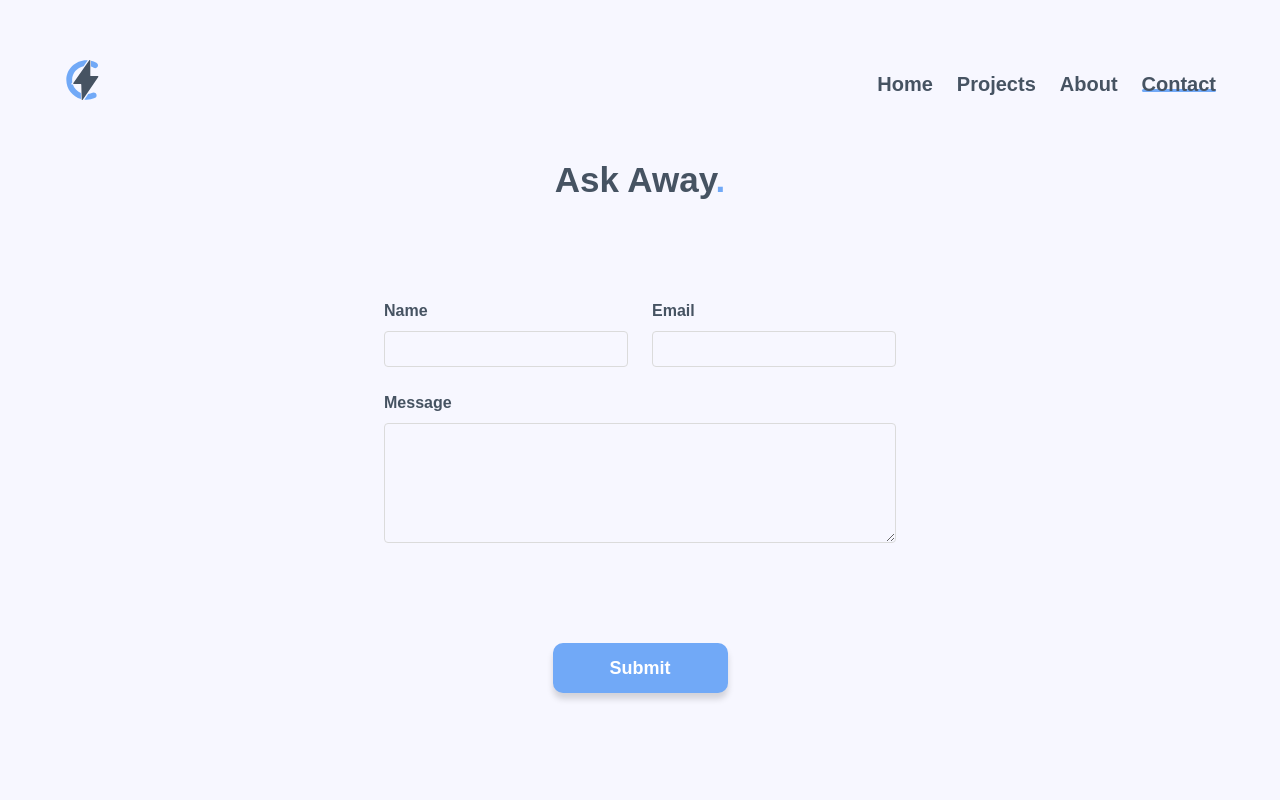
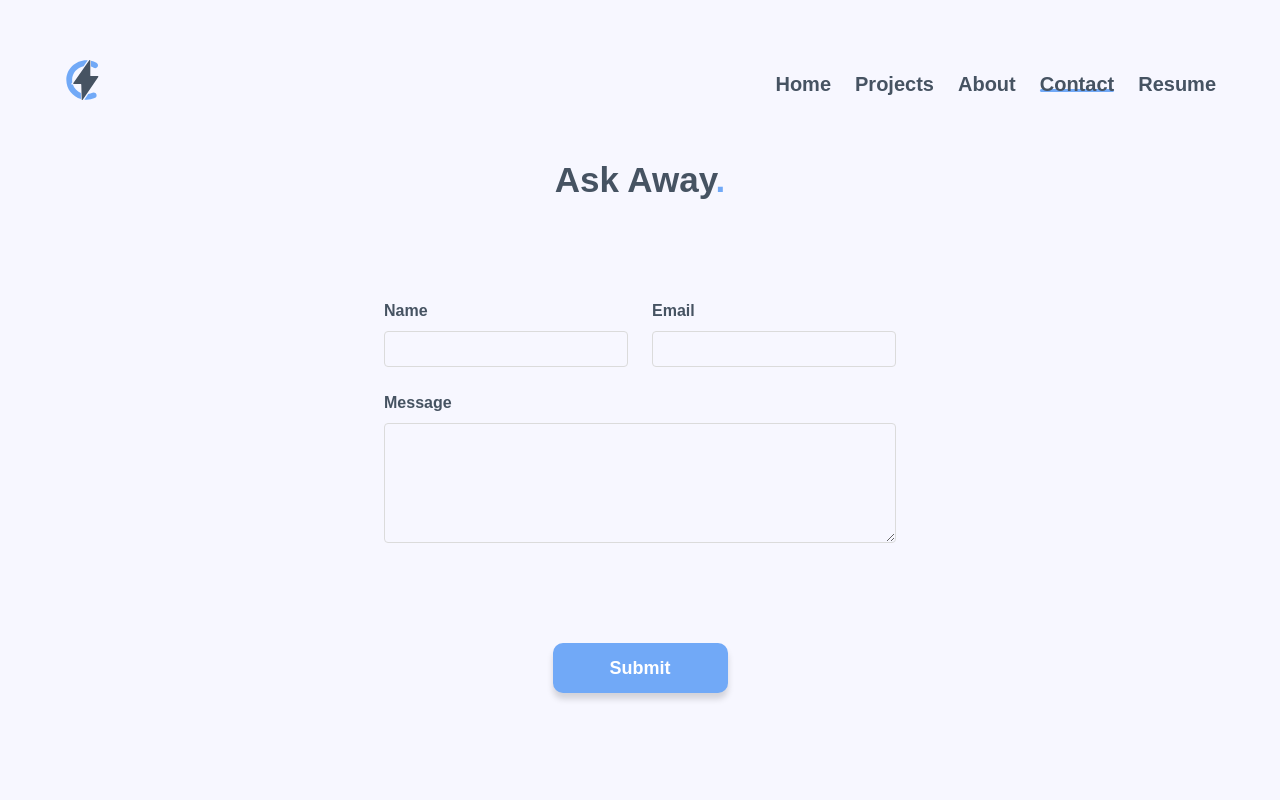
Before and after one commit to Atomator/portfolio, a Vue app: page /#/contact in a window 1280 px wide. Shown: the top 800 px of the page. Built offline with nearby package versions, Linux system fonts and the light colour scheme.

Commit message:
Added resume page

```diff
--- a/src/components/Navbar.vue
+++ b/src/components/Navbar.vue
@@ -41,6 +41,7 @@
         'Projects': '/projects',
         'About': '/about',
         'Contact': '/contact',
+        'Resume': '/resume'
       }
     }
   },
--- /dev/null
+++ b/src/pages/Resume.vue
@@ -0,0 +1,14 @@
+<template>
+  <div>
+    <h1>Hello</h1>
+  </div>
+</template>
+
+<script>
+export default {
+  name: 'Resume',
+}
+</script>
+
+<style scoped>
+</style>
--- a/src/router/index.js
+++ b/src/router/index.js
@@ -4,6 +4,7 @@
 import Projects from '@/pages/Projects'
 import About from '@/pages/About'
 import Contact from '@/pages/Contact'
+import Resume from '@/pages/Resume'
 
 Vue.use(Router)
 
@@ -29,6 +30,11 @@
       name: 'Contact',
       component: Contact
     },
+    {
+      path: '/resume',
+      name: 'Resume',
+      component: Resume
+  },
   ]
 })
 
```
